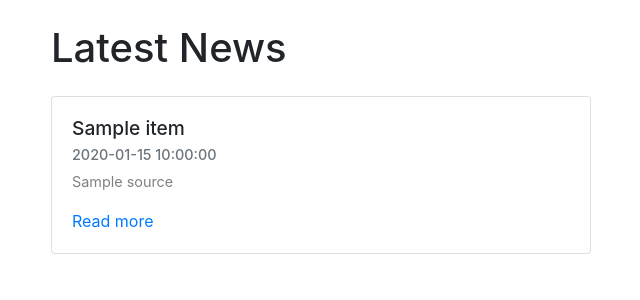
After one commit to c2siorg/b0bot, a Flask app: template templates/news.html in a window 1280 px wide. The commit adds this page. Shown: the top 300 px of the page, without its empty margins (34-674 px from the left). Run offline with Flask 3, Linux system fonts and the light colour scheme; the template is opened without the code that fills it: most values are stand-ins (such as "Sample title", 1, 10 or a date in 2020); parts of the project's set-up code (start-up, migrations or seed data) failed here and were passed over; some libraries are stand-ins or nearby versions.

Commit message:
changed return type of newsservice

```diff
--- a/routes/NewsRoutes.py
+++ b/routes/NewsRoutes.py
@@ -17,7 +17,8 @@ return news without considering keywords
 
 @routes.route("/news", methods=["GET"])
 def getNews_route():
-    return news_controller.getNews()
+    news = news_controller.getNews()
+    return render_template("news.html", data=news)
 
 
 """
--- a/services/NewsService.py
+++ b/services/NewsService.py
@@ -142,5 +142,4 @@ class NewsService:
             }
             news_list_json.append(news_item)
 
-
-        return jsonify(news_list_json)
+        return news_list_json
--- a/templates/home.html
+++ b/templates/home.html
@@ -3,7 +3,7 @@
 <head>
     <meta charset="UTF-8">
     <meta name="viewport" content="width=device-width, initial-scale=1.0">
-    <title>News API</title>
+    <title>b0bot</title>
     <style>
         body {
             display: flex;
--- /dev/null
+++ b/templates/news.html
@@ -0,0 +1,47 @@
+<!DOCTYPE html>
+<html lang="en">
+<head>
+    <meta charset="UTF-8">
+    <meta name="viewport" content="width=device-width, initial-scale=1.0">
+    <title>News Feed</title>
+    <link href="https://stackpath.bootstrapcdn.com/bootstrap/4.5.2/css/bootstrap.min.css" rel="stylesheet">
+    <style>
+        .news-card {
+            margin-bottom: 20px;
+        }
+        .news-title {
+            font-size: 1.2rem;
+        }
+        .news-date, .news-source {
+            font-size: 0.9rem;
+            color: gray;
+        }
+    </style>
+</head>
+<body>
+    <div class="container">
+        <h1 class="my-4">Latest News</h1>
+        <div class="row">
+            {% for item in data %}
+            <div class="col-md-6 news-card">
+                <div class="card">
+                    <div class="card-body">
+                        <h5 class="card-title news-title">{{ item.title }}</h5>
+                        <h6 class="card-subtitle mb-2 text-muted news-date">{{ item.date }}</h6>
+                        <p class="card-text news-source">{{ item.source }}</p>
+                        {% if item.url != 'N/A' %}
+                        <a href="{{ item.url }}" class="card-link" target="_blank">Read more</a>
+                        {% else %}
+                        <span class="text-muted">No URL provided</span>
+                        {% endif %}
+                    </div>
+                </div>
+            </div>
+            {% endfor %}
+        </div>
+    </div>
+    <script src="https://code.jquery.com/jquery-3.5.1.slim.min.js"></script>
+    <script src="https://cdn.jsdelivr.net/npm/@popperjs/core@2.9.2/dist/umd/popper.min.js"></script>
+    <script src="https://stackpath.bootstrapcdn.com/bootstrap/4.5.2/js/bootstrap.min.js"></script>
+</body>
+</html>
```
